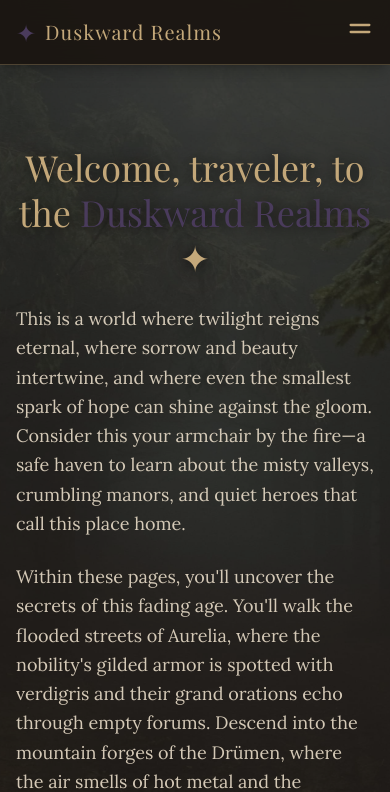
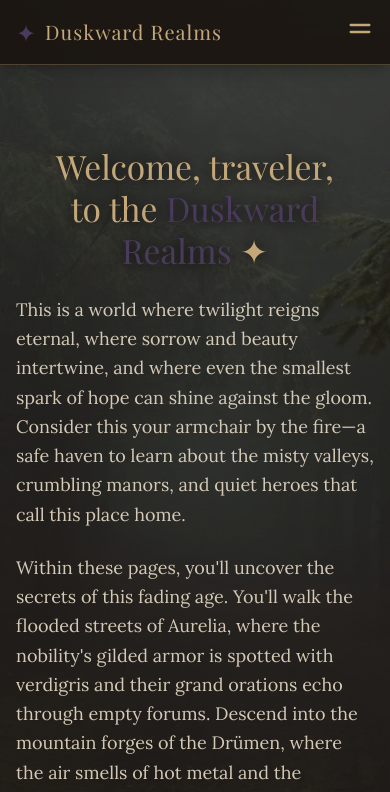
Before and after one commit to cyrkonia04/duskward-realms, a React (Vite) app: page / in a window 390 px wide. Shown: the top 792 px of the page. Built offline with nearby package versions, Linux system fonts and the light colour scheme; a web font is replaced by a local one.

Commit message:
Update heading size and styling in Home component

```diff
--- a/src/pages/Home.jsx
+++ b/src/pages/Home.jsx
@@ -10,9 +10,9 @@ const exploreData = [
 export default function Home() {
   return (
     <div className="pt-8">
-      <h1 className="text-4xl md:text-5xl text-center mb-6 leading-tight w-full">
-        Welcome, traveler, to the <span className="text-gothic-purple">Duskward Realms</span> ✦
-      </h1>
+        <h1 className="text-[2.1rem] sm:text-4xl md:text-5xl text-balance text-center mb-6 leading-tight w-full">
+          Welcome, traveler, to the <span className="text-gothic-purple">Duskward Realms</span> ✦
+        </h1>
 
       {/* INTRO COLUMN — closes here now, before the cards */}
       <div className="max-w-3xl mx-auto space-y-6 font-body text-gothic-parchment/90 leading-relaxed text-lg">
```
